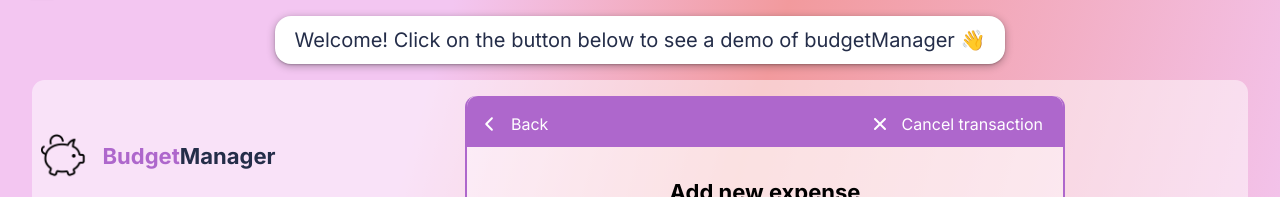
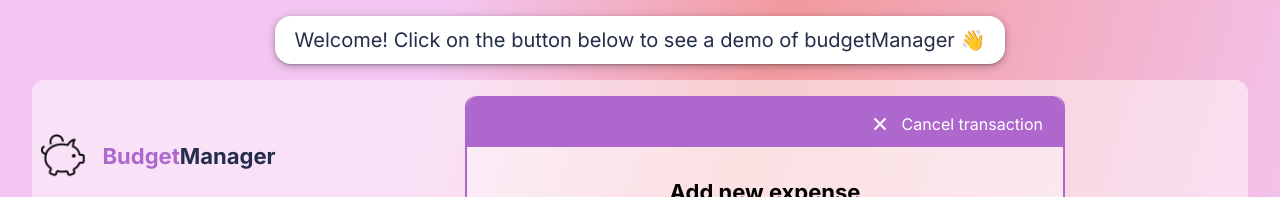
Before and after one commit to StephaniePlomp/budget-manager-app, a React (Create React App) app: page /budget-manager-app/add-expense in a window 1280 px wide. Shown: the top 197 px of the page. Built offline with nearby package versions, Linux system fonts and the light colour scheme.

Commit message:
sidebar and cancel button fix

```diff
--- a/src/App.js
+++ b/src/App.js
@@ -1,4 +1,4 @@
-import { BrowserRouter as Router, Routes, Route } from 'react-router-dom';
+import { Routes, Route } from 'react-router-dom';
 import './App.css'
 import { useState, useEffect } from "react";
 import MainDash from './components/maindash/Maindash';
--- a/src/components/expense/Expense.css
+++ b/src/components/expense/Expense.css
@@ -12,8 +12,8 @@
 
 .transaction-top {
   display: flex;
+  justify-content: flex-end;
   padding-bottom: 0.5rem;
-  justify-content: space-between;
   border-bottom: 3px solid var(--purple);
   background-color: var(--purple);
   border-radius: 0.7rem 0.7rem 0 0;
@@ -27,7 +27,6 @@
   padding: 0 10px;
 }
 
-.btn-back,
 .btn-cancel {
   display: flex;
   align-items: center;
--- a/src/components/expense/Expense.js
+++ b/src/components/expense/Expense.js
@@ -1,6 +1,6 @@
 import React, { useState } from 'react';
 import './Expense.css';
-import { UilAngleLeftB, UilTimes } from '@iconscout/react-unicons';
+import { UilTimes } from '@iconscout/react-unicons';
 import { Link, useNavigate } from 'react-router-dom';
 import { categoryOptions } from "../../data/Data";
 import { useDispatch } from 'react-redux';
@@ -105,13 +105,7 @@ const Expense = ({ setIsAdded }) => {
     return (
         <div className='transaction-container'>
             <div className='transaction-top'>
-                <Link to='/budget-manager-app' className='transaction-button'>
-                    <div className='btn-back'>
-                        <UilAngleLeftB />
-                        <label>Back</label>
-                    </div>
-                </Link>
-                <Link to='/budget-manager-app' className='transaction-button'>
+                <Link to='/' className='transaction-button'>
                     <div className='btn-cancel'>
                         <UilTimes />
                         <label>Cancel transaction</label>
--- a/src/components/income/Income.css
+++ b/src/components/income/Income.css
@@ -12,8 +12,8 @@
 
   .income-top {
     display: flex;
+    justify-content: flex-end;
     padding-bottom: 0.5rem;
-    justify-content: space-between;
     border-bottom: 3px solid var(--purple);
     background-color: var(--purple);
     border-radius: 0.7rem 0.7rem 0 0;
@@ -27,10 +27,7 @@
     padding: 0 10px;
   }
 
-  .btn-back,
   .btn-cancel {
-    display: flex;
-    align-items: center;
     cursor: pointer;
     margin-top: 1rem;
   }
--- a/src/components/income/Income.js
+++ b/src/components/income/Income.js
@@ -1,6 +1,6 @@
 import './Income.css';
 import React, { useState } from 'react';
-import { UilAngleLeftB, UilTimes } from '@iconscout/react-unicons';
+import { UilTimes } from '@iconscout/react-unicons';
 import { Link, useNavigate } from 'react-router-dom';
 import { useDispatch } from 'react-redux';
 import { addIncome, changePeriod } from '../../features/transaction/transactionSlice';
@@ -69,13 +69,7 @@ const Income = ({ isAdded, setIsAdded }) => {
     return (
         <div className='income-container'>
             <div className='income-top'>
-                <Link to='/budget-manager-app' className='income-button'>
-                    <div className='btn-back'>
-                        <UilAngleLeftB />
-                        <label>Back</label>
-                    </div>
-                </Link>
-                <Link to='/budget-manager-app' className='income-button'>
+                <Link to='/' className='income-button'>
                     <div className='btn-cancel'>
                         <UilTimes />
                         <label>Cancel transaction</label>
--- a/src/components/sidebar/Sidebar.css
+++ b/src/components/sidebar/Sidebar.css
@@ -150,7 +150,13 @@
 @media screen and (max-width: 768px) {
 
   .logo {
-    font-size: 20px;
+    font-size: 18px;
+    display: flex;
+  }
+
+  .logo>img {
+    width: 2.5rem;
+    height: 2.5rem;
   }
 
   .sidebar.open {
@@ -199,12 +205,15 @@
     display: block;
   }
 
-  .logo {
-    display: flex;
-  }
-
   .menu .menuItem:last-child {
     position: relative;
     margin-top: 6rem;
   }
+
+    .control-panel {
+      display: flex;
+      flex-direction: column;
+      gap: 1rem;
+      margin-top: 3rem;
+        }
 }
```
